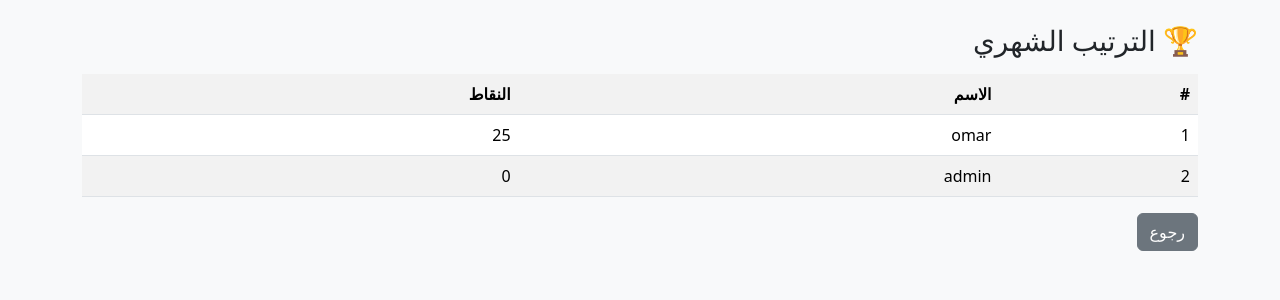
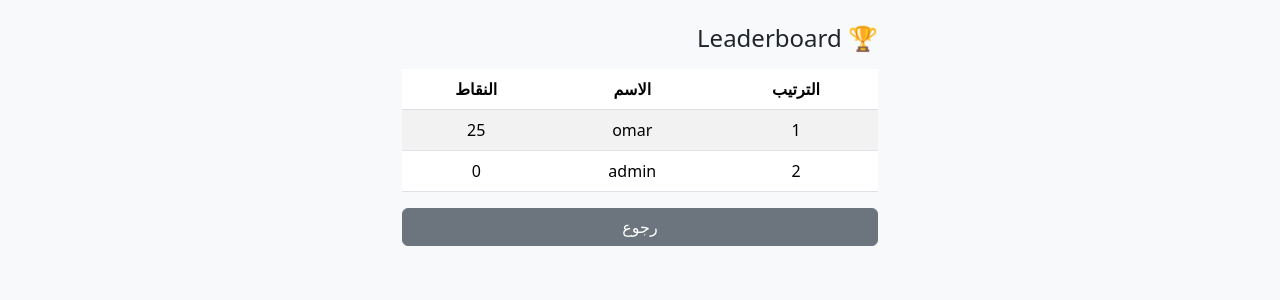
Before and after one commit to omarkanbora/islamic-tracker, a Flask app: page /admin/leaderboard in a window 1280 px wide. Shown: the part 56-356 px from the top of the page. Run offline with Flask 3, Linux system fonts and the light colour scheme; a user stored in the database is signed in.

```diff
--- a/templates/leaderboard.html
+++ b/templates/leaderboard.html
@@ -1,31 +1,31 @@
 {% extends "base.html" %}
-{% block title %}Leaderboard{% endblock %}
-
 {% block content %}
 
-<h3 class="mb-3">🏆 الترتيب الشهري</h3>
+<div class="container mt-4" style="max-width: 500px;">
+    <h4 class="mb-3">🏆 Leaderboard</h4>
 
-<table class="table table-striped">
+    <table class="table table-striped text-center">
+        <thead>
             <tr>
-    <th>#</th>
+                <th>الترتيب</th>
                 <th>الاسم</th>
                 <th>النقاط</th>
             </tr>
-
+        </thead>
+        <tbody>
             {% for user in users %}
-<tr {% if user == top_user %}class="table-warning"{% endif %}>
+            <tr>
                 <td>{{ loop.index }}</td>
-    <td>
-        {{ user.username }}
-        {% if user == top_user %}
-            🥇
-        {% endif %}
-    </td>
+                <td>{{ user.username }}</td>
                 <td>{{ user.total_points }}</td>
             </tr>
             {% endfor %}
+        </tbody>
     </table>
 
-<a href="/dashboard" class="btn btn-secondary">رجوع</a>
+    <a href="{{ url_for('admin') }}" class="btn btn-secondary w-100">
+        رجوع
+    </a>
+</div>
 
 {% endblock %}
```
Also changed, not shown: templates/dashboard.html (+10 -2 lines). Lines whose indentation alone changed are shown as unchanged.
